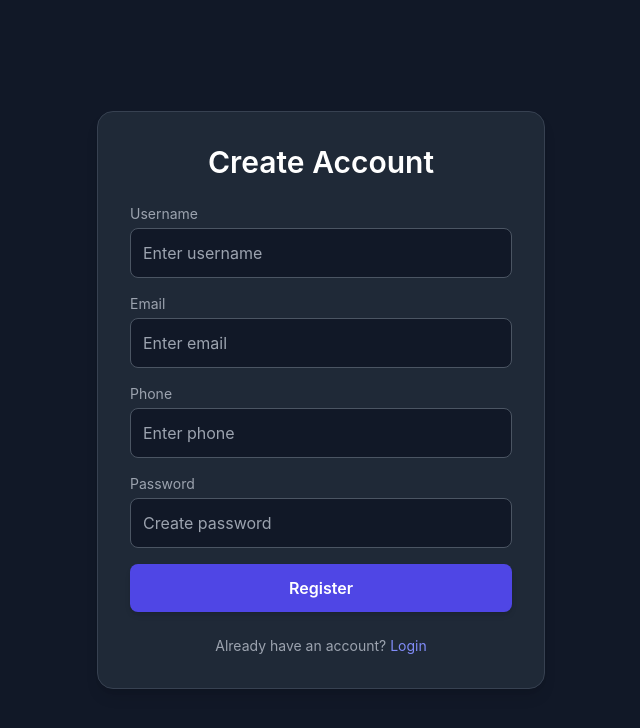
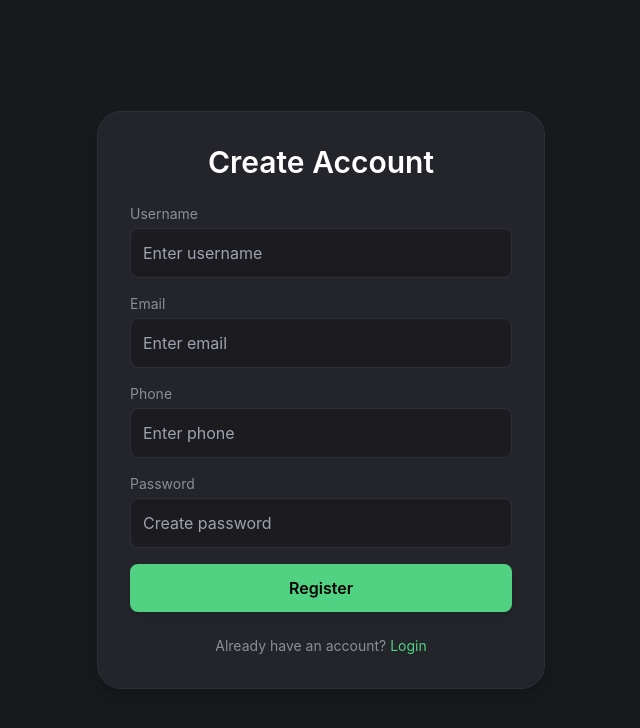
Before and after one commit to Sh3-123/kodbank, a React (Vite) app in the folder frontend/: page /register in a window 1280 px wide. Shown: the top 728 px of the page, without its empty margins (319-959 px from the left). Built offline with nearby package versions, Linux system fonts and the light colour scheme.

Commit message:
Dark theme login, registration, and party popper balance

```diff
--- a/frontend/package.json
+++ b/frontend/package.json
@@ -11,6 +11,7 @@
   },
   "dependencies": {
     "axios": "^1.13.5",
+    "canvas-confetti": "^1.9.4",
     "js-cookie": "^3.0.5",
     "lucide-react": "^0.575.0",
     "react": "^18.3.1",
--- a/frontend/src/App.jsx
+++ b/frontend/src/App.jsx
@@ -6,7 +6,7 @@ import Dashboard from './Dashboard';
 function App() {
   return (
     <Router>
-      <div className="min-h-screen bg-gray-900 flex justify-center items-center text-gray-100 font-sans">
+      <div className="min-h-screen bg-background flex flex-col items-center justify-center text-white font-sans w-full">
         <Routes>
           <Route path="/" element={<Navigate to="/login" />} />
           <Route path="/register" element={<Register />} />
--- a/frontend/src/Dashboard.jsx
+++ b/frontend/src/Dashboard.jsx
@@ -6,6 +6,7 @@ import {
     Search, Bell, LayoutDashboard, MoreVertical, CreditCard, Plus
 } from 'lucide-react';
 import { LineChart, Line, ResponsiveContainer, PieChart, Pie, Cell, Tooltip } from 'recharts';
+import confetti from 'canvas-confetti';
 
 axios.defaults.withCredentials = true;
 
@@ -36,6 +37,7 @@ const transactions = [
 export default function Dashboard() {
     const [balance, setBalance] = useState(null);
     const [loading, setLoading] = useState(false);
+    const [showBalance, setShowBalance] = useState(false);
     const navigate = useNavigate();
 
     useEffect(() => {
@@ -65,6 +67,17 @@ export default function Dashboard() {
             console.error('Logout failed');
         }
     }
+
+    const toggleBalance = () => {
+        if (!showBalance && balance !== null) {
+            confetti({
+                particleCount: 150,
+                spread: 70,
+                origin: { y: 0.6 }
+            });
+        }
+        setShowBalance(!showBalance);
+    };
 
     // A helper to format numbers elegantly
     const formatCurr = (num) => num ? Number(num).toLocaleString(undefined, { minimumFractionDigits: 2, maximumFractionDigits: 2 }) : "******";
@@ -278,7 +291,17 @@ export default function Dashboard() {
                         <div className="flex justify-between items-end mb-8 border-b border-[#2e3039] pb-6">
                             <div>
                                 <p className="text-textMuted text-xs mb-1">Balance</p>
-                                <p className="text-3xl font-bold text-white">${balance !== null ? formatCurr(balance) : '******'}</p>
+                                <div className="flex items-center gap-3">
+                                    <p className="text-3xl font-bold text-white">
+                                        ${showBalance && balance !== null ? formatCurr(balance) : '******'}
+                                    </p>
+                                    <button
+                                        onClick={toggleBalance}
+                                        className="text-xs text-accent hover:text-accentDark bg-accent/10 hover:bg-accent/20 px-3 py-1 rounded-md transition-colors font-medium border border-accent/20"
+                                    >
+                                        {showBalance ? 'Hide' : 'Reveal'}
+                                    </button>
+                                </div>
                             </div>
                             <div className="text-right">
                                 <p className="text-textMuted text-xs mb-1">Gains/Losses</p>
--- a/frontend/src/Login.jsx
+++ b/frontend/src/Login.jsx
@@ -24,24 +24,24 @@ export default function Login() {
     }
 
     return (
-        <div className="w-full max-w-md p-8 bg-gray-800 rounded-xl shadow-lg border border-gray-700">
+        <div className="w-full max-w-md p-8 bg-card rounded-2xl shadow-lg border border-[#2e3039]">
             <h2 className="text-3xl font-semibold mb-6 text-center text-white">Welcome Back</h2>
             {error && <p className="text-red-400 mb-4 text-sm text-center bg-red-900 bg-opacity-30 p-2 rounded">{error}</p>}
             <form onSubmit={handleLogin} className="space-y-4">
                 <div>
-                    <label className="block text-gray-400 text-sm mb-1">Username</label>
-                    <input required type="text" name="username" onChange={handleChange} className="w-full p-3 bg-gray-900 text-white rounded-lg border border-gray-600 focus:outline-none focus:border-indigo-500 transition-colors" placeholder="Enter username" />
+                    <label className="block text-textMuted text-sm mb-1">Username</label>
+                    <input required type="text" name="username" onChange={handleChange} className="w-full p-3 bg-inputBg text-white rounded-lg border border-[#2e3039] focus:outline-none focus:border-accent transition-colors" placeholder="Enter username" />
                 </div>
                 <div>
-                    <label className="block text-gray-400 text-sm mb-1">Password</label>
-                    <input required type="password" name="password" onChange={handleChange} className="w-full p-3 bg-gray-900 text-white rounded-lg border border-gray-600 focus:outline-none focus:border-indigo-500 transition-colors" placeholder="Enter password" />
+                    <label className="block text-textMuted text-sm mb-1">Password</label>
+                    <input required type="password" name="password" onChange={handleChange} className="w-full p-3 bg-inputBg text-white rounded-lg border border-[#2e3039] focus:outline-none focus:border-accent transition-colors" placeholder="Enter password" />
                 </div>
-                <button type="submit" className="w-full py-3 bg-indigo-600 hover:bg-indigo-700 text-white font-semibold rounded-lg shadow-md transition-colors mt-2">
+                <button type="submit" className="w-full py-3 bg-accent hover:bg-accentDark text-black font-semibold rounded-lg shadow-md transition-colors mt-2">
                     Login
                 </button>
             </form>
-            <p className="mt-6 text-center text-sm text-gray-400">
-                Don't have an account? <Link to="/register" className="text-indigo-400 hover:underline">Register</Link>
+            <p className="mt-6 text-center text-sm text-textMuted">
+                Don't have an account? <Link to="/register" className="text-accent hover:text-white transition-colors">Register</Link>
             </p>
         </div>
     );
--- a/frontend/src/Register.jsx
+++ b/frontend/src/Register.jsx
@@ -22,32 +22,32 @@ export default function Register() {
     }
 
     return (
-        <div className="w-full max-w-md p-8 bg-gray-800 rounded-xl shadow-lg border border-gray-700">
+        <div className="w-full max-w-md p-8 bg-card rounded-2xl shadow-lg border border-[#2e3039]">
             <h2 className="text-3xl font-semibold mb-6 text-center text-white">Create Account</h2>
             {error && <p className="text-red-400 mb-4 text-sm text-center bg-red-900 bg-opacity-30 p-2 rounded">{error}</p>}
             <form onSubmit={handleRegister} className="space-y-4">
                 <div>
-                    <label className="block text-gray-400 text-sm mb-1">Username</label>
-                    <input required type="text" name="username" onChange={handleChange} className="w-full p-3 bg-gray-900 text-white rounded-lg border border-gray-600 focus:outline-none focus:border-indigo-500 transition-colors" placeholder="Enter username" />
+                    <label className="block text-textMuted text-sm mb-1">Username</label>
+                    <input required type="text" name="username" onChange={handleChange} className="w-full p-3 bg-inputBg text-white rounded-lg border border-[#2e3039] focus:outline-none focus:border-accent transition-colors" placeholder="Enter username" />
                 </div>
                 <div>
-                    <label className="block text-gray-400 text-sm mb-1">Email</label>
-                    <input required type="email" name="email" onChange={handleChange} className="w-full p-3 bg-gray-900 text-white rounded-lg border border-gray-600 focus:outline-none focus:border-indigo-500 transition-colors" placeholder="Enter email" />
+                    <label className="block text-textMuted text-sm mb-1">Email</label>
+                    <input required type="email" name="email" onChange={handleChange} className="w-full p-3 bg-inputBg text-white rounded-lg border border-[#2e3039] focus:outline-none focus:border-accent transition-colors" placeholder="Enter email" />
                 </div>
                 <div>
-                    <label className="block text-gray-400 text-sm mb-1">Phone</label>
-                    <input type="text" name="phone" onChange={handleChange} className="w-full p-3 bg-gray-900 text-white rounded-lg border border-gray-600 focus:outline-none focus:border-indigo-500 transition-colors" placeholder="Enter phone" />
+                    <label className="block text-textMuted text-sm mb-1">Phone</label>
+                    <input type="text" name="phone" onChange={handleChange} className="w-full p-3 bg-inputBg text-white rounded-lg border border-[#2e3039] focus:outline-none focus:border-accent transition-colors" placeholder="Enter phone" />
                 </div>
                 <div>
-                    <label className="block text-gray-400 text-sm mb-1">Password</label>
-                    <input required type="password" name="password" onChange={handleChange} className="w-full p-3 bg-gray-900 text-white rounded-lg border border-gray-600 focus:outline-none focus:border-indigo-500 transition-colors" placeholder="Create password" />
+                    <label className="block text-textMuted text-sm mb-1">Password</label>
+                    <input required type="password" name="password" onChange={handleChange} className="w-full p-3 bg-inputBg text-white rounded-lg border border-[#2e3039] focus:outline-none focus:border-accent transition-colors" placeholder="Create password" />
                 </div>
-                <button type="submit" className="w-full py-3 bg-indigo-600 hover:bg-indigo-700 text-white font-semibold rounded-lg shadow-md transition-colors mt-2">
+                <button type="submit" className="w-full py-3 bg-accent hover:bg-accentDark text-black font-semibold rounded-lg shadow-md transition-colors mt-2">
                     Register
                 </button>
             </form>
-            <p className="mt-6 text-center text-sm text-gray-400">
-                Already have an account? <Link to="/login" className="text-indigo-400 hover:underline">Login</Link>
+            <p className="mt-6 text-center text-sm text-textMuted">
+                Already have an account? <Link to="/login" className="text-accent hover:text-white transition-colors">Login</Link>
             </p>
         </div>
     );
```
Also changed, not shown: 1 other file (tests, documents, lock files or other folders).
